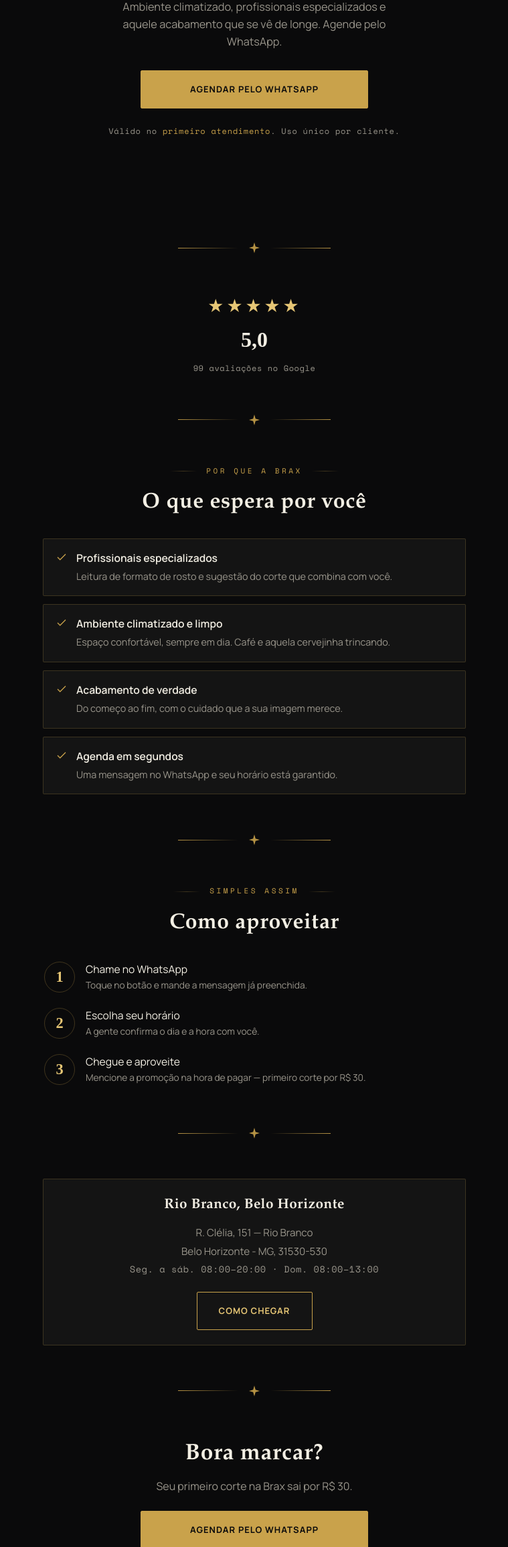
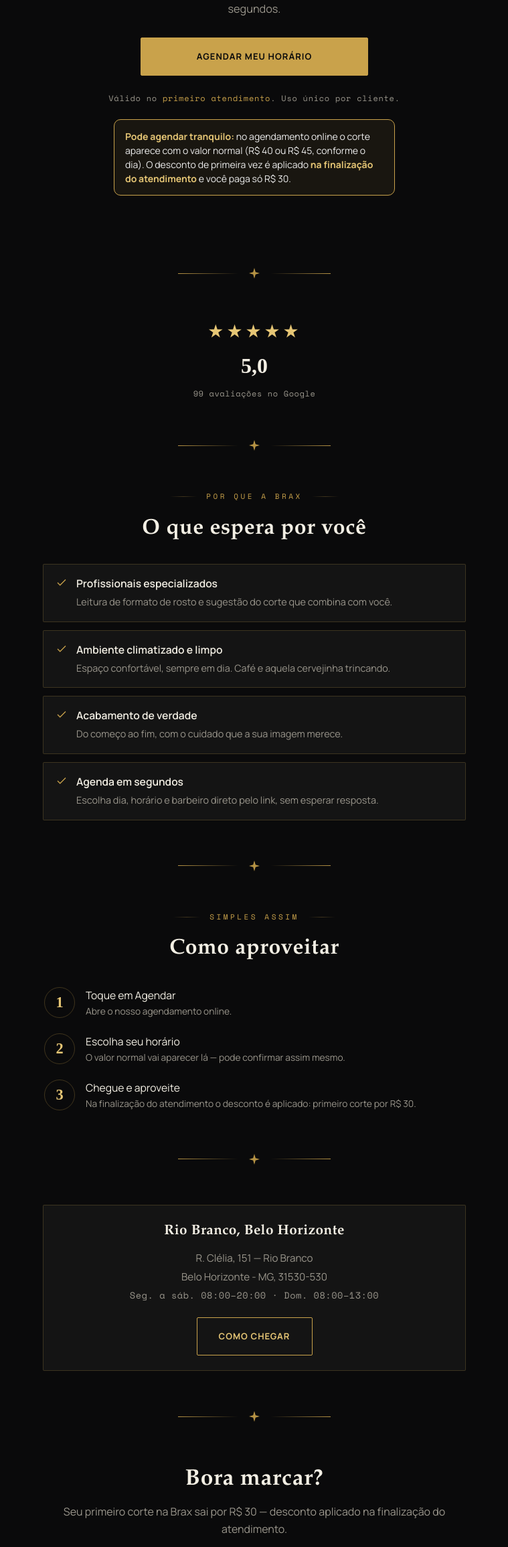
Before and after one commit to luan01bh-sys/braxbarbearia-site, a plain HTML site: page Site Brax/promo/index.html in a window 1280 px wide. Shown: the part 490-2800 px from the top of the page at 67% size, without its empty margins (260-1019 px from the left). Drawn offline with nearby package versions, Linux system fonts and the light colour scheme; a web font is replaced by a local one.

Commit message:
Promo: botão leva direto ao agendamento online e aviso de desconto na finalização
Co-Authored-By: Claude Opus 5.5 <noreply@anthropic.com>

```diff
--- a/Site Brax/promo/index.html
+++ b/Site Brax/promo/index.html
@@ -4,7 +4,7 @@
 <meta charset="UTF-8">
 <meta name="viewport" content="width=device-width, initial-scale=1.0">
 <title>Promoção — Primeiro corte por R$ 30 | Brax Barbearia</title>
-<meta name="description" content="Primeiro corte na Brax Barbearia por R$ 30. Oferta para novos clientes em Belo Horizonte. Agende pelo WhatsApp.">
+<meta name="description" content="Primeiro corte na Brax Barbearia por R$ 30. Oferta para novos clientes em Belo Horizonte. Agende online em segundos.">
 <link rel="canonical" href="https://braxbarbearia.com.br/promo/">
 
 <!-- Google tag (gtag.js) -->
@@ -40,14 +40,14 @@
 <meta property="og:type" content="website">
 <meta property="og:url" content="https://braxbarbearia.com.br/promo/">
 <meta property="og:title" content="Primeiro corte por R$ 30 — Brax Barbearia">
-<meta property="og:description" content="Oferta para novos clientes. Agende pelo WhatsApp e venha conhecer a Brax.">
+<meta property="og:description" content="Oferta para novos clientes. Agende online e venha conhecer a Brax.">
 <meta property="og:image" content="https://braxbarbearia.com.br/assets/og-image.jpg">
 <meta property="og:image:width" content="1200">
 <meta property="og:image:height" content="630">
 <meta property="og:locale" content="pt_BR">
 <meta name="twitter:card" content="summary_large_image">
 <meta name="twitter:title" content="Primeiro corte por R$ 30 — Brax Barbearia">
-<meta name="twitter:description" content="Oferta para novos clientes. Agende pelo WhatsApp.">
+<meta name="twitter:description" content="Oferta para novos clientes. Agende online.">
 <meta name="twitter:image" content="https://braxbarbearia.com.br/assets/og-image.jpg">
 
 <link rel="preconnect" href="https://fonts.googleapis.com">
@@ -156,6 +156,14 @@
     font-size:12px; letter-spacing:0.06em; color:var(--muted);
   }
   .valid strong{ color:var(--gold); font-weight:400; }
+  .notice{
+    max-width:420px; margin:22px auto 0; padding:14px 16px;
+    border:1px solid var(--gold); border-radius:10px;
+    background:rgba(201,162,75,0.08);
+    font-size:14px; line-height:1.5; color:var(--text, #eee); text-align:left;
+  }
+  .notice b{ color:var(--gold-bright); }
+  .wa-help{ display:inline-block; margin-top:14px; font-size:13px; color:var(--muted); text-decoration:underline; }
 
   /* ---------- DIVIDER ---------- */
   .divider{
@@ -252,7 +260,7 @@
 <!--   1. eyebrow  -> nome da data ("Dia dos Pais")                   -->
 <!--   2. price-line / from / h1 / sub -> a oferta do evento          -->
 <!--   3. .valid   -> "Só até DD/MM." (prazo real)                    -->
-<!--   4. texto do WhatsApp nos 2 botões (data-wa)                    -->
+<!--   4. aviso .notice (como o desconto é aplicado)                  -->
 <!--  Depois do evento, voltar para esta versão fixa.                 -->
 <!-- ============================================================= -->
 
@@ -264,13 +272,14 @@
   <p class="from"><s>de R$ 40</s> &nbsp;·&nbsp; para quem ainda não é cliente da Brax</p>
 
   <h1>Conheça a Brax pagando menos no primeiro corte</h1>
-  <p class="sub">Ambiente climatizado, profissionais especializados e aquele acabamento que se vê de longe. Agende pelo WhatsApp.</p>
+  <p class="sub">Ambiente climatizado, profissionais especializados e aquele acabamento que se vê de longe. Agende online em segundos.</p>
 
   <div class="cta-row">
-    <a class="btn btn-primary" data-wa href="https://wa.me/5531992916354?text=Ol%C3%A1!%20Vim%20pela%20promo%C3%A7%C3%A3o%20do%20primeiro%20corte%20por%20R%24%2030%20e%20quero%20agendar." target="_blank" rel="noopener">Agendar pelo WhatsApp</a>
+    <a class="btn btn-primary" data-book href="https://chat.inbarberapp.com/Braxbarbearia" target="_blank" rel="noopener">Agendar meu horário</a>
   </div>
 
   <p class="valid">Válido no <strong>primeiro atendimento</strong>. Uso único por cliente.</p>
+  <p class="notice"><b>Pode agendar tranquilo:</b> no agendamento online o corte aparece com o valor normal (R$ 40 ou R$ 45, conforme o dia). O desconto de primeira vez é aplicado <b>na finalização do atendimento</b> e você paga só R$ 30.</p>
 </section>
 
 <div class="divider"><span class="rule left"></span><svg width="16" height="16" viewBox="0 0 18 18" fill="none"><path d="M9 0L11 7L18 9L11 11L9 18L7 11L0 9L7 7L9 0Z" fill="#c9a24b"/></svg><span class="rule"></span></div>
@@ -307,7 +316,7 @@
       </div>
       <div class="perk">
         <svg width="18" height="18" viewBox="0 0 24 24" fill="none" stroke="currentColor" stroke-width="1.7"><path d="M20 6 9 17l-5-5"/></svg>
-        <div><b>Agenda em segundos</b><span>Uma mensagem no WhatsApp e seu horário está garantido.</span></div>
+        <div><b>Agenda em segundos</b><span>Escolha dia, horário e barbeiro direto pelo link, sem esperar resposta.</span></div>
       </div>
     </div>
   </section>
@@ -320,9 +329,9 @@
       <h2>Como aproveitar</h2>
     </div>
     <div class="steps">
-      <div class="step"><p>Chame no WhatsApp<span>Toque no botão e mande a mensagem já preenchida.</span></p></div>
-      <div class="step"><p>Escolha seu horário<span>A gente confirma o dia e a hora com você.</span></p></div>
-      <div class="step"><p>Chegue e aproveite<span>Mencione a promoção na hora de pagar — primeiro corte por R$ 30.</span></p></div>
+      <div class="step"><p>Toque em Agendar<span>Abre o nosso agendamento online.</span></p></div>
+      <div class="step"><p>Escolha seu horário<span>O valor normal vai aparecer lá — pode confirmar assim mesmo.</span></p></div>
+      <div class="step"><p>Chegue e aproveite<span>Na finalização do atendimento o desconto é aplicado: primeiro corte por R$ 30.</span></p></div>
     </div>
   </section>
 
@@ -342,8 +351,9 @@
 
   <section class="final">
     <h2>Bora marcar?</h2>
-    <p>Seu primeiro corte na Brax sai por R$ 30.</p>
-    <a class="btn btn-primary" data-wa href="https://wa.me/5531992916354?text=Ol%C3%A1!%20Vim%20pela%20promo%C3%A7%C3%A3o%20do%20primeiro%20corte%20por%20R%24%2030%20e%20quero%20agendar." target="_blank" rel="noopener">Agendar pelo WhatsApp</a>
+    <p>Seu primeiro corte na Brax sai por R$ 30 — desconto aplicado na finalização do atendimento.</p>
+    <a class="btn btn-primary" data-book href="https://chat.inbarberapp.com/Braxbarbearia" target="_blank" rel="noopener">Agendar meu horário</a>
+    <br><a class="wa-help" data-wa href="https://wa.me/5531992916354?text=Ol%C3%A1!%20Tenho%20uma%20d%C3%BAvida%20sobre%20a%20promo%C3%A7%C3%A3o%20do%20primeiro%20corte." target="_blank" rel="noopener">Ficou com dúvida? Fale no WhatsApp</a>
   </section>
 
 </div>
@@ -358,10 +368,16 @@
 </footer>
 
 <script>
+  document.querySelectorAll('a[data-book]').forEach(function (a) {
+    a.addEventListener('click', function () {
+      if (typeof gtag === 'function') gtag('event', 'agendar_click', { link_text: 'promo_primeiro_corte', page: '/promo' });
+      if (typeof fbq === 'function') fbq('track', 'Lead', { content_name: 'promo_primeiro_corte' });
+    });
+  });
   document.querySelectorAll('a[data-wa]').forEach(function (a) {
     a.addEventListener('click', function () {
-      if (typeof gtag === 'function') gtag('event', 'whatsapp_click', { link_text: 'promo_primeiro_corte', page: '/promo' });
-      if (typeof fbq === 'function') fbq('track', 'Lead', { content_name: 'promo_primeiro_corte' });
+      if (typeof gtag === 'function') gtag('event', 'whatsapp_click', { link_text: 'promo_duvida', page: '/promo' });
+      if (typeof fbq === 'function') fbq('track', 'Contact', { content_name: 'promo_duvida' });
     });
   });
 </script>
```
